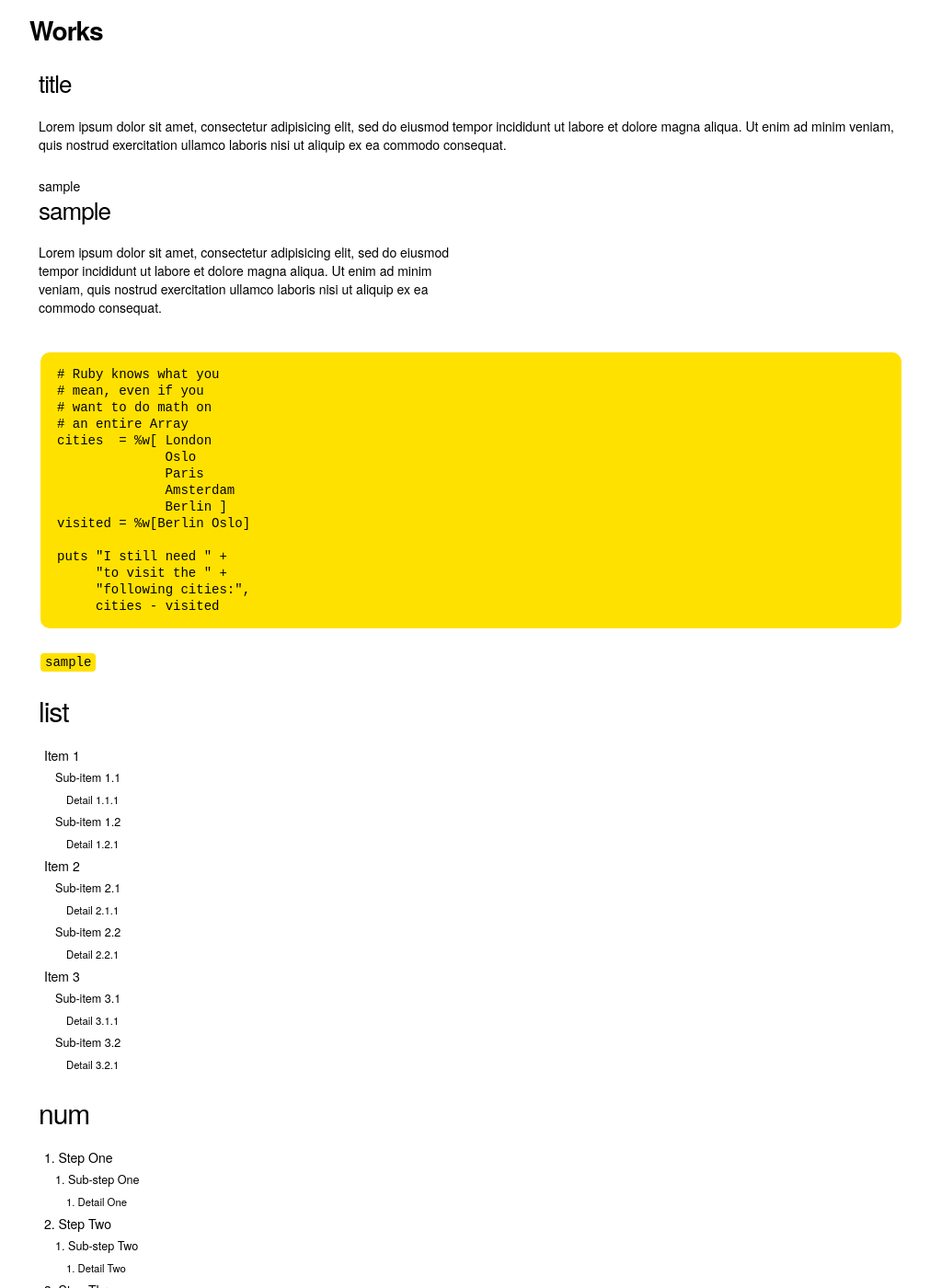
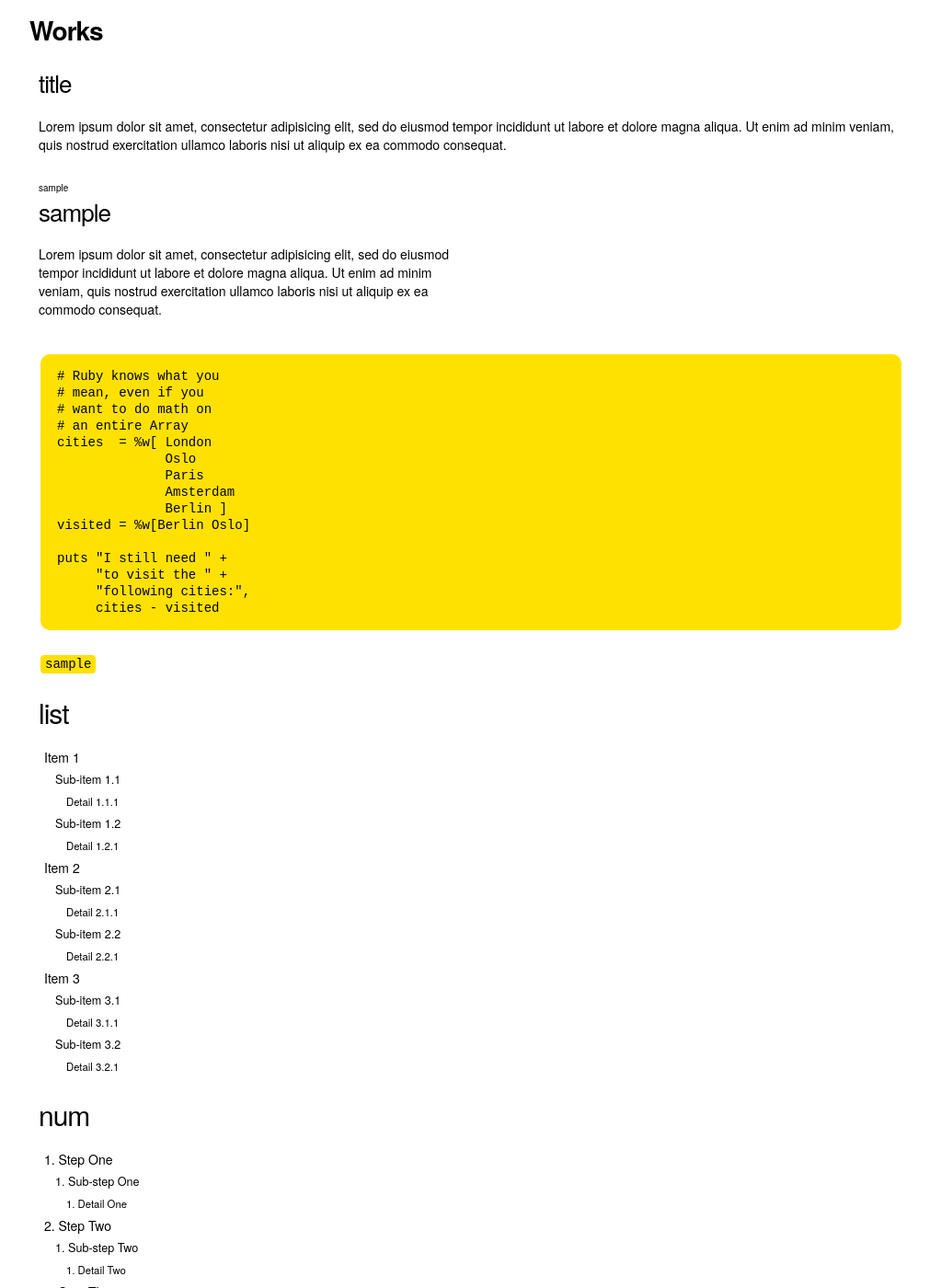
Before and after one commit to YumaYX/yumayx.github.io, a Jekyll site: the page built from sample.markdown, in a window 1280 px wide and 1400 px high. Shown: the whole window at 92% size, without its empty margins (128-1139 px from the left). Built offline with Jekyll 4.4.1, drawn with Linux system fonts in a browser that asks for light colours.

Commit message:
extends.css の更新

```diff
--- a/assets/css/extends.css
+++ b/assets/css/extends.css
@@ -154,7 +154,7 @@ footer h1 {
 
 small,
 small * {
-    font-size: 1.4rem;
+    font-size: 1rem;
 }
 
 .navbar h1 {
```
